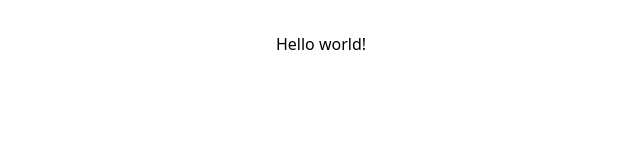
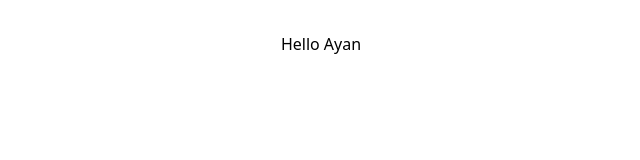
Before and after one commit to ayaniegain/git-test, a React (Vite) app: page / in a window 1280 px wide. Shown: the top 160 px of the page, without its empty margins (319-959 px from the left). Built offline with nearby package versions, Linux system fonts and the light colour scheme.

Commit message:
text changes from ayan

```diff
--- a/src/App.jsx
+++ b/src/App.jsx
@@ -7,7 +7,7 @@ function App() {
   return (
     <>
     <h1 className="text-3xl font-bold underline">
-    Hello world!
+    Hello Ayan
   </h1>
     </>
   )
```
